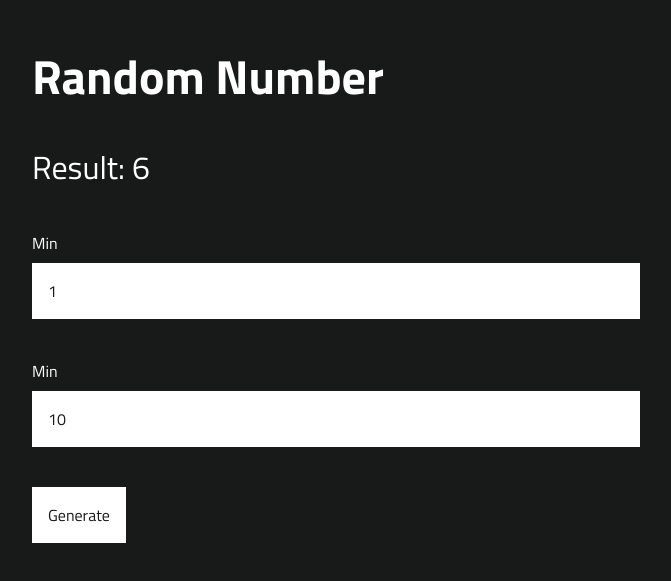
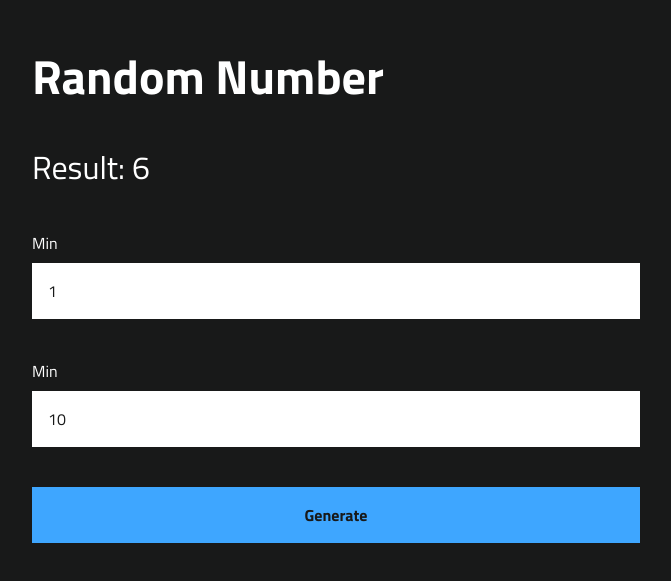
Before and after one commit to shamwela/random-number, a React (Create React App) app: page / in a window 1280 px wide. Shown: the part 103-684 px from the top of the page, without its empty margins (304-975 px from the left). Built offline with nearby package versions, Linux system fonts and the light colour scheme.

Commit message:
Update button style

```diff
--- a/src/index.sass
+++ b/src/index.sass
@@ -11,10 +11,6 @@ $accent-color: #3EA6FF
   font-family: 'Titillium Web', Arial, sans-serif
   color: $secondary-color
 
-*::selection
-  background-color: $accent-color
-  color: $secondary-color
-
 body
   background-color: $dominant-color
   line-height: 1.5
@@ -25,30 +21,21 @@ h3
   line-height: 1.1
   font-weight: bold
 
-button
-  outline: 0
-  width: max-content
-  transition: all 0.5s
-
-button:hover,
-button:focus
-  background-color: $accent-color
-  text-decoration: none
-  color: inherit
-
-button
-  border: 0
+input, button
   padding: 1rem
-  background-color: $secondary-color
   font-size: inherit
-  color: $dominant-color
-  cursor: pointer
 
 input
   border: 0
-  padding: 1rem
-  font-size: inherit
   color: $dominant-color
 
 input:focus
-  outline: 5px solid $accent-color
+  outline: 4px solid $accent-color
+
+button
+  outline: 0
+  border: 0
+  background-color: $accent-color
+  font-weight: bold
+  color: $dominant-color
+  cursor: pointer
```
